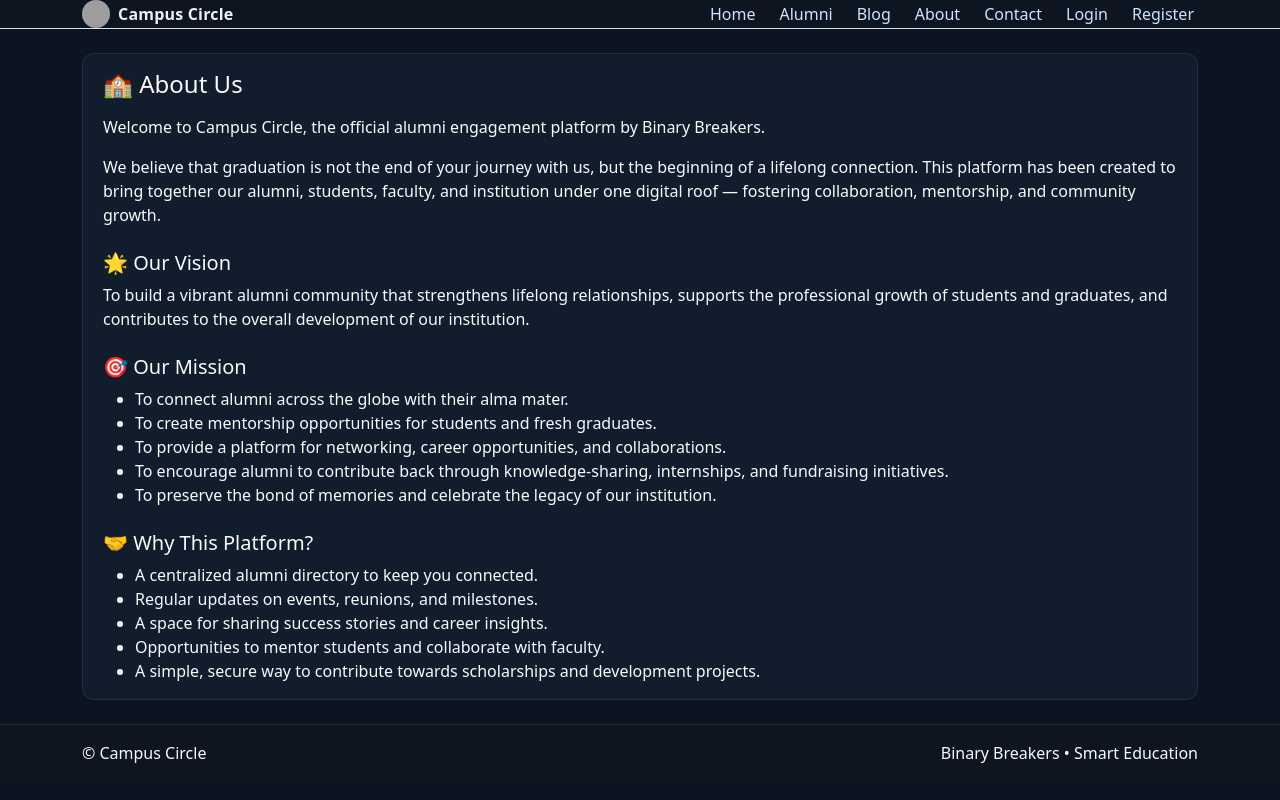
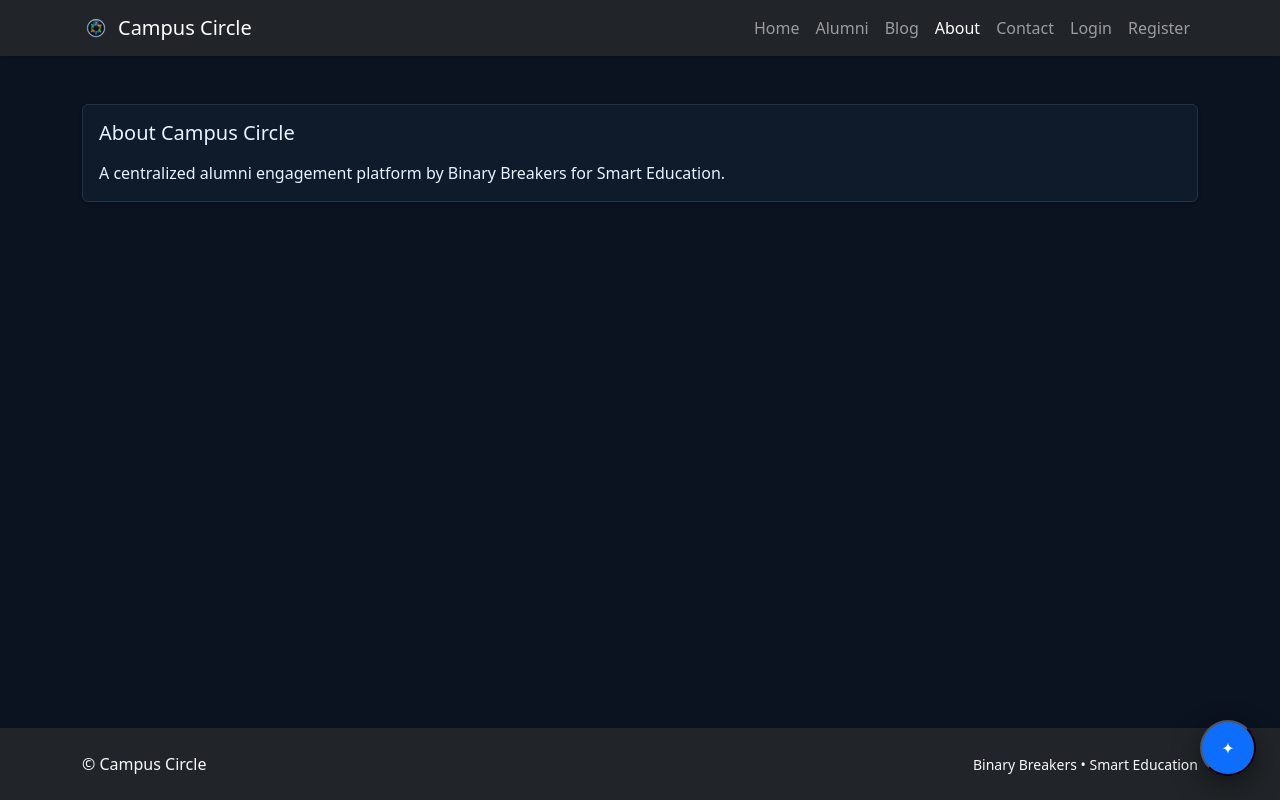
Before and after one commit to Mr-Stark-RDJ/CampusCircle, a Flask app: page /about in a window 1280 px wide. Run offline with Flask 3, Linux system fonts and the light colour scheme; grey boxes are pictures that could not be loaded.

```diff
--- a/static/styles.css
+++ b/static/styles.css
@@ -1,61 +1,128 @@
-:root{
-  --bg:#0b1420;
-  --card:#111d2c;
-  --muted:#9bb3c9;
-  --brand:#8ef6f1;
-  --primary:#2d7ff9;
-  --success:#1fa97a;
+html, body { height: 100%; }
+body {
+  min-height: 100vh;
+  display: flex;
+  flex-direction: column;
+  background: #0b1220;
+  color: #e9f2ff;
 }
-html,body{height:100%}
-body.bg-dk{background:var(--bg); color:#e8f2ff}
+.page-main { flex: 1 0 auto; }
+footer { flex-shrink: 0; }
 
-/* NAV */
-.cc-nav{background:rgba(14,22,33,.9); position:sticky; top:0; z-index:1000}
-.cc-menu{
-  list-style:none; margin:0; padding:0;
-  display:flex; gap:1rem; align-items:center;
+.card, .list-group-item { background: #0f1b2a; border-color: #203247; color: #e9f2ff; }
+.card-title, .form-label { color: #e9f2ff; }
+.list-group-item .text-secondary { color: #bcd0e5 !important; }
+.badge.bg-secondary { background: #3a4a5f; }
+
+.table-dark td, .table-dark th { color: #e9f2ff; }
+.pagination .page-link { background: #13202f; border-color: #203247; color: #e8eef8; }
+.pagination .page-item.active .page-link { background: #0d6efd; border-color: #0d6efd; }
+
+form .form-control, form .form-select { min-height: 40px; }
+a { color: #9ecbff; }
+a:hover { color: #cfe5ff; }
+.text-muted { color: #c7d6ea !important; }
+
+.center-page { min-height: calc(100vh - 180px); display: flex; align-items: center; justify-content: center; }
+.auth-card { width: 100%; max-width: 560px; }
+
+/* Hide any legacy bottom-bar chat inputs */
+input[placeholder*="Ask about events"], input[placeholder*="alumni, register"] { display: none !important; }
+
+/* Floating chat */
+#cc-chat-fab{
+  position: fixed;
+  bottom: 24px;
+  right: 24px;
+  width: 56px;
+  height: 56px;
+  border-radius: 50%;
+  background: #0d6efd;
+  color: #fff;
+  display: grid;
+  place-items: center;
+  box-shadow: 0 8px 24px rgba(0,0,0,.35);
+  cursor: pointer;
+  z-index: 2147483647;
 }
-.cc-menu a{color:#cfe3ff; text-decoration:none; padding:.5rem .25rem}
-.cc-menu a:hover{color:#fff}
-.brand-mark{width:28px; height:28px; border-radius:999px; box-shadow:0 0 0 2px rgba(255,255,255,.15) inset}
-.brand-text{font-weight:600; color:#e8f2ff; letter-spacing:.2px}
-.cc-dropbtn{
-  background:transparent; border:1px solid rgba(255,255,255,.15);
-  color:#cfe3ff; padding:.35rem .6rem; border-radius:.5rem;
+#cc-chat-fab:active{ transform: scale(.98); }
+
+#cc-chat{
+  position: fixed;
+  bottom: 92px;
+  right: 24px;
+  width: 360px;
+  max-width: 92vw;
+  background: #0f1b2a;
+  border: 1px solid #203247;
+  border-radius: 14px;
+  box-shadow: 0 16px 40px rgba(0,0,0,.45);
+  display: none;
+  z-index: 2147483646;
 }
-.dropdown{position:relative}
-.cc-dropdown{
-  display:none; position:absolute; right:0; top:2.2rem; min-width:12rem;
-  background:var(--card); border:1px solid rgba(255,255,255,.08); border-radius:.6rem;
-  box-shadow:0 12px 30px rgba(0,0,0,.35); padding:.5rem;
+#cc-chat.open{ display:block; }
+
+#cc-chat .cc-head{
+  padding: 10px 12px;
+  border-bottom: 1px solid #203247;
+  display: flex;
+  justify-content: space-between;
+  align-items: center;
 }
-.dropdown:hover .cc-dropdown{display:block}
-.cc-dropdown a{display:block; padding:.5rem .75rem; border-radius:.4rem}
-.cc-dropdown a:hover{background:rgba(255,255,255,.06)}
-
-/* Cards / sections */
-.card-cc{
-  background:var(--card); border:1px solid rgba(255,255,255,.08);
-  border-radius:.75rem; padding:1rem 1.25rem;
+#cc-chat .cc-title{ font-weight: 600; }
+#cc-chat .cc-close{
+  background: transparent;
+  border: 0;
+  color: #e9f2ff;
+  font-size: 20px;
+  line-height: 1;
+  padding: 0 6px;
+  cursor: pointer;
 }
 
-/* Footer pinned */
-.cc-footer{
-  margin-top:auto; padding:1rem 0;
-  border-top:1px solid rgba(255,255,255,.08);
-  background:rgba(14,22,33,.85);
+#cc-chat .cc-body{
+  height: 280px;
+  overflow: auto;
+  padding: 12px;
+}
+#cc-chat .cc-msg{
+  background: #132134;
+  border: 1px solid #203247;
+  border-radius: 10px;
+  padding: 8px 10px;
+  font-size: 14px;
+  margin-bottom: 8px;
+}
+#cc-chat .cc-msg.me{ background:#0d6efd; border-color:#0d6efd; color:#fff; }
+
+#cc-chat .cc-input{
+  border-top: 1px solid #203247;
+  padding: 10px;
+  display: flex;
+  gap: 8px;
+}
+#cc-chat .cc-input input{
+  flex: 1;
+  min-height: 40px;
+  background: #0b1729;
+  border: 1px solid #203247;
+  color: #e9f2ff;
+  border-radius: 8px;
+  padding: 8px 10px;
+}
+#cc-chat .cc-input button{
+  background: #0d6efd;
+  border: 0;
+  color: #fff;
+  border-radius: 8px;
+  padding: 0 14px;
+  min-height: 40px;
+  cursor: pointer;
 }
 
-/* Home hero logo size */
-.hero-logo{
-  display:block; margin:2rem auto 0 auto;
-  width:140px; height:auto; filter:drop-shadow(0 6px 22px rgba(0,0,0,.35));
+/* brand logo sizing */
+.navbar .brand-logo{
+  height:28px; width:28px; border-radius:6px;
+  vertical-align:-6px; opacity:.95
 }
-@media (min-width:992px){
-  .hero-logo{width:180px}
-}
-
-/* Small tweaks */
-.text-muted{color:var(--muted)!important}
-.btn-primary{background:var(--primary); border-color:var(--primary)}
-.btn-success{background:var(--success); border-color:var(--success)}
+.navbar .brand-logo:hover{ opacity:1 }
--- a/templates/about.html
+++ b/templates/about.html
@@ -1,30 +1,13 @@
 {% extends "base.html" %}
-{% block title %}About • Campus Circle{% endblock %}
 {% block content %}
-<div class="card-cc">
-  <h4 class="mb-3">🏫 About Us</h4>
-  <p>Welcome to Campus Circle, the official alumni engagement platform by Binary Breakers.</p>
-  <p>We believe that graduation is not the end of your journey with us, but the beginning of a lifelong connection. This platform has been created to bring together our alumni, students, faculty, and institution under one digital roof — fostering collaboration, mentorship, and community growth.</p>
-
-  <h5 class="mt-4">🌟 Our Vision</h5>
-  <p>To build a vibrant alumni community that strengthens lifelong relationships, supports the professional growth of students and graduates, and contributes to the overall development of our institution.</p>
-
-  <h5 class="mt-4">🎯 Our Mission</h5>
-  <ul>
-    <li>To connect alumni across the globe with their alma mater.</li>
-    <li>To create mentorship opportunities for students and fresh graduates.</li>
-    <li>To provide a platform for networking, career opportunities, and collaborations.</li>
-    <li>To encourage alumni to contribute back through knowledge-sharing, internships, and fundraising initiatives.</li>
-    <li>To preserve the bond of memories and celebrate the legacy of our institution.</li>
-  </ul>
-
-  <h5 class="mt-4">🤝 Why This Platform?</h5>
-  <ul class="mb-0">
-    <li>A centralized alumni directory to keep you connected.</li>
-    <li>Regular updates on events, reunions, and milestones.</li>
-    <li>A space for sharing success stories and career insights.</li>
-    <li>Opportunities to mentor students and collaborate with faculty.</li>
-    <li>A simple, secure way to contribute towards scholarships and development projects.</li>
-  </ul>
+<div class="row justify-content-center">
+  <div class="col-12 col-xxl-9">
+    <div class="card shadow-sm">
+      <div class="card-body">
+        <h5 class="card-title mb-3">About Campus Circle</h5>
+        <p class="mb-0">A centralized alumni engagement platform by Binary Breakers for Smart Education.</p>
+      </div>
+    </div>
+  </div>
 </div>
 {% endblock %}
--- a/templates/base.html
+++ b/templates/base.html
@@ -1,83 +1,98 @@
 <!doctype html>
 <html lang="en">
 <head>
-  <meta charset="utf-8" />
-  <meta name="viewport" content="width=device-width, initial-scale=1" />
-  <title>{% block title %}Campus Circle{% endblock %}</title>
+<meta charset="utf-8">
+<meta name="viewport" content="width=device-width,initial-scale=1">
+<title>Campus Circle</title>
+<link href="https://cdn.jsdelivr.net/npm/bootstrap@5.3.3/dist/css/bootstrap.min.css" rel="stylesheet">
+<link href="https://cdn.jsdelivr.net/npm/bootstrap-icons@1.11.3/font/bootstrap-icons.min.css" rel="stylesheet">
+<link href="{{ url_for('static', filename='styles.css') }}" rel="stylesheet">
+<link rel="icon" sizes="32x32" type="image/png"
+      href="{{ url_for('static', filename='brand/campus-circle-32.png') }}">
+<link rel="apple-touch-icon"
+      href="{{ url_for('static', filename='brand/campus-circle-180.png') }}">
 
-  <!-- Favicon -->
-  <link rel="icon" sizes="32x32" href="{{ url_for('static', filename='img/logo-mark.png') }}" />
-  <link rel="apple-touch-icon" href="{{ url_for('static', filename='img/logo-mark.png') }}" />
-
-  <!-- Bootstrap (CSS only) -->
-  <link
-    href="https://cdn.jsdelivr.net/npm/bootstrap@5.3.3/dist/css/bootstrap.min.css"
-    rel="stylesheet" />
-
-  <!-- App styles -->
-  <link rel="stylesheet" href="{{ url_for('static', filename='styles.css') }}" />
 </head>
-<body class="bg-dk text-light">
-
-  <!-- Top Nav -->
-  <nav class="cc-nav border-bottom">
-    <div class="container d-flex align-items-center justify-content-between">
-      <a class="d-flex align-items-center gap-2 text-decoration-none brand" href="{{ url_for('home') }}">
-        <img class="brand-mark" src="{{ url_for('static', filename='img/logo-mark.png') }}" alt="Campus Circle" />
-        <span class="brand-text">Campus Circle</span>
+<body>
+<nav class="navbar navbar-expand-lg navbar-dark bg-dark shadow-sm">
+  <div class="container">
+    <a class="navbar-brand d-flex align-items-center" href="{{ url_for('home') }}">
+  <img class="brand-logo" alt="Campus Circle"
+       src="{{ url_for('static', filename='brand/campus-circle-32.png') }}">
+  <span class="ms-2">Campus Circle</span>
 </a>
-
-      <ul class="cc-menu">
-        <li><a href="{{ url_for('home') }}">Home</a></li>
-        <li><a href="{{ url_for('alumni') }}">Alumni</a></li>
-        <li><a href="{{ url_for('blog_list') }}">Blog</a></li>
-        <li><a href="{{ url_for('about') }}">About</a></li>
-        <li><a href="{{ url_for('contact') }}">Contact</a></li>
+    <button class="navbar-toggler" type="button" data-bs-toggle="collapse" data-bs-target="#n">
+      <span class="navbar-toggler-icon"></span>
+    </button>
+    <div id="n" class="collapse navbar-collapse">
+      <ul class="navbar-nav ms-auto">
+        <li class="nav-item"><a class="nav-link {% if request.path=='/' %}active{% endif %}" href="{{ url_for('home') }}">Home</a></li>
+        <li class="nav-item"><a class="nav-link {% if request.path.startswith('/alumni') %}active{% endif %}" href="{{ url_for('alumni') }}">Alumni</a></li>
+        <li class="nav-item"><a class="nav-link {% if request.path.startswith('/blog') %}active{% endif %}" href="{{ url_for('blog_list') }}">Blog</a></li>
+        <li class="nav-item"><a class="nav-link {% if request.path=='/about' %}active{% endif %}" href="{{ url_for('about') }}">About</a></li>
+        <li class="nav-item"><a class="nav-link {% if request.path=='/contact' %}active{% endif %}" href="{{ url_for('contact') }}">Contact</a></li>
         {% if session.get('user_id') %}
-          <li class="dropdown">
-            <button class="cc-dropbtn">Account ▾</button>
-            <div class="cc-dropdown">
-              <a href="{{ url_for('profile') }}">Profile</a>
-              <a href="{{ url_for('change_email') }}">Change email</a>
-              <a class="text-danger" href="{{ url_for('logout') }}">Logout</a>
-            </div>
+        <li class="nav-item dropdown">
+          <a class="nav-link dropdown-toggle d-flex align-items-center" href="#" data-bs-toggle="dropdown">
+            <i class="bi bi-person-circle me-2"></i><span class="d-none d-sm-inline">Account</span>
+          </a>
+          <ul class="dropdown-menu dropdown-menu-end">
+            <li><a class="dropdown-item" href="{{ url_for('profile') }}"><i class="bi bi-person me-2"></i>Profile</a></li>
+            <li><hr class="dropdown-divider"></li>
+            <li><a class="dropdown-item text-danger" href="{{ url_for('logout') }}"><i class="bi bi-box-arrow-right me-2"></i>Logout</a></li>
+          </ul>
         </li>
         {% else %}
-          <li><a href="{{ url_for('login') }}">Login</a></li>
-          <li><a href="{{ url_for('register') }}">Register</a></li>
+        <li class="nav-item"><a class="nav-link {% if request.path=='/login' %}active{% endif %}" href="{{ url_for('login') }}">Login</a></li>
+        <li class="nav-item"><a class="nav-link {% if request.path=='/register' %}active{% endif %}" href="{{ url_for('register') }}">Register</a></li>
         {% endif %}
       </ul>
     </div>
+  </div>
 </nav>
 
-  <!-- Flash messages -->
-  <div class="container mt-3">
-    {% with msgs = get_flashed_messages(with_categories=true) %}
-      {% if msgs %}
-        {% for c, m in msgs %}
-          <div class="alert alert-{{ 'warning' if c=='danger' else c }} alert-dismissible fade show" role="alert">
+<main class="page-main container py-5">
+  {% with messages = get_flashed_messages(with_categories=true) %}
+    {% if messages %}
+      <div class="flash-stack">
+        {% for c,m in messages %}
+          <div class="alert alert-{{ c }} alert-dismissible fade show shadow-sm" role="alert">
             {{ m }}
             <button type="button" class="btn-close" data-bs-dismiss="alert" aria-label="Close"></button>
           </div>
         {% endfor %}
+      </div>
     {% endif %}
   {% endwith %}
-  </div>
-
-  <!-- Page content -->
-  <main class="container my-4">
   {% block content %}{% endblock %}
 </main>
 
-  <!-- Footer -->
-  <footer class="cc-footer">
-    <div class="container d-flex justify-content-between align-items-center">
-      <span>© Campus Circle</span>
-      <span>Binary Breakers • Smart Education</span>
+<footer class="bg-dark text-light py-4 mt-auto">
+  <div class="container d-flex flex-column flex-md-row align-items-center justify-content-between">
+    <div>© Campus Circle</div>
+    <div class="small">Binary Breakers • Smart Education</div>
   </div>
 </footer>
 
-  <!-- Bootstrap JS (for dismissible alerts / dropdown if you want it) -->
+<div id="cc-chat">
+  <div id="cc-toggle">Help</div>
+  <div id="cc-panel">
+    <div id="cc-messages"></div>
+    <div class="d-flex gap-2 mt-2">
+      <input id="cc-input" type="text" class="form-control" placeholder="Ask about events, register, alumni">
+      <button id="cc-send" class="btn btn-primary">Send</button>
+    </div>
+  </div>
+</div>
+
 <script src="https://cdn.jsdelivr.net/npm/bootstrap@5.3.3/dist/js/bootstrap.bundle.min.js"></script>
+<script src="{{ url_for('static', filename='chatbot.js') }}"></script>
+<script>
+  setTimeout(function(){
+    document.querySelectorAll('.alert').forEach(function(a){
+      var i=bootstrap.Alert.getOrCreateInstance(a); i.close();
+    });
+  },3500);
+</script>
 </body>
 </html>
```
Also changed, not shown: templates/home.html (+29 -21 lines), templates/settings_email_verify.html (+10 -16 lines). Lines whose indentation alone changed are shown as unchanged.
